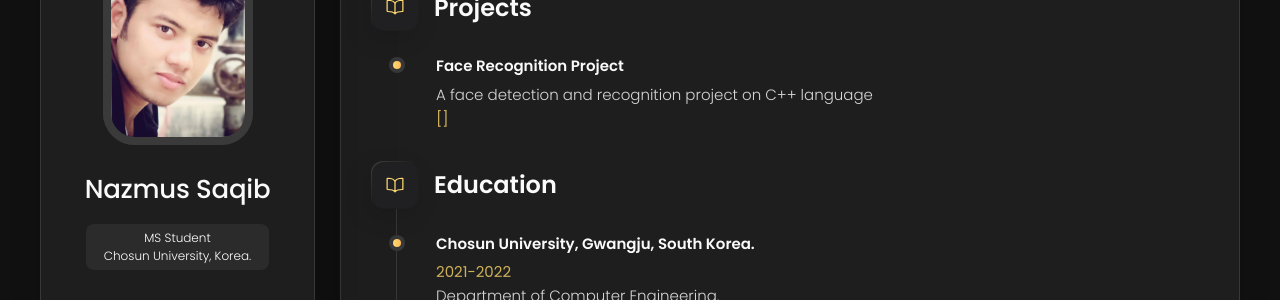
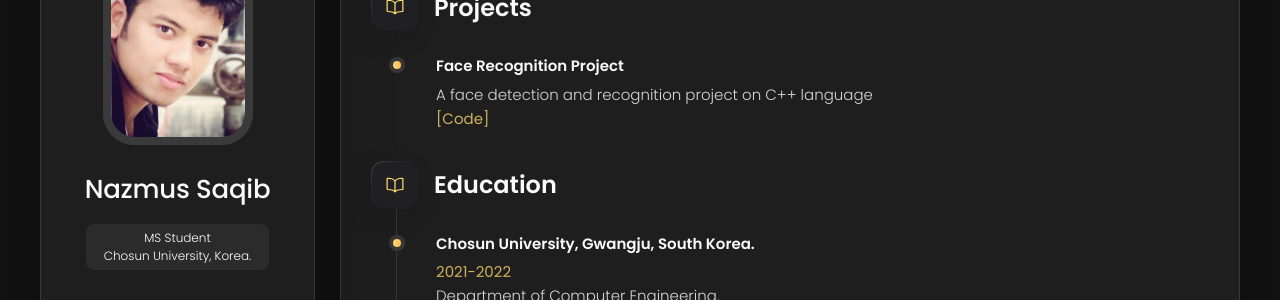
Before and after one commit to saqibnazmus/saqibnazmus.github.io, a Jekyll site: the page built from index.html, in a window 1280 px wide and 900 px high, scrolled down 1250 px. Shown: the part 171-471 px from the top of the window. Built offline with Jekyll 4.4.1, drawn with Linux system fonts in a browser that asks for light colours.

Commit message:
Update resume.yml

```diff
--- a/_data/resume.yml
+++ b/_data/resume.yml
@@ -71,7 +71,10 @@ sections:
       -
         title: Face recognition project
         text: A face detection and recognition project on C++ language
-        links: https://github.com/saqibnazmus/Face_project
+        links:
+          -
+            label: Code
+            link: https://github.com/saqibnazmus/Face_project
 
   -
     title: Education
```
